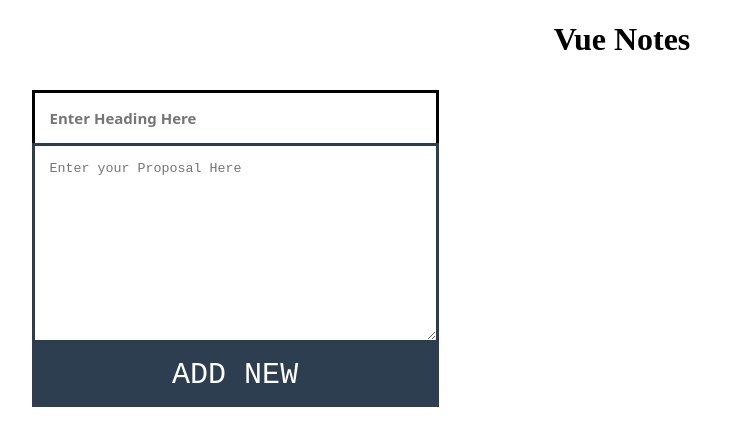
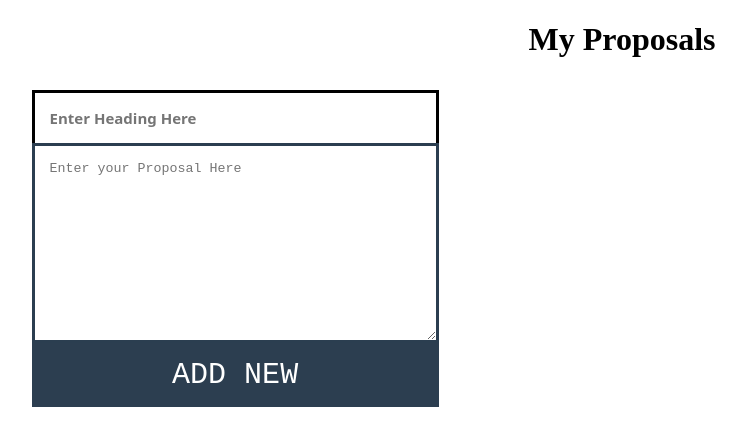
Before and after one commit to UsamaKhushnood/my-proposal, a Vue app: page / in a window 1280 px wide. Shown: the top 446 px of the page, without its empty margins (18-764 px from the left). Built offline with nearby package versions, Linux system fonts and the light colour scheme.

Commit message:
second push

```diff
--- a/src/components/HelloWorld.vue
+++ b/src/components/HelloWorld.vue
@@ -1,11 +1,11 @@
 <template>
   <div>
-    <h1 class="title" style="text-align: center">Vue Notes</h1>
+    <h1 class="title" style="text-align: center">My Proposals</h1>
     <div class="appbody" style="display: flex;" :style="{height: windowHeight}">
       <div class="newOne section section1" :style="{height: windowHeight}">
         <div class="sidebar">
           <form>
-                      <input class="headingInput" :placeholder="headingPlaceHolder" type="text" v-model="newProposal.heading" required>
+        <input class="headingInput" :placeholder="headingPlaceHolder" type="text" v-model="newProposal.heading" required>
         <textarea
           class="myTxt2"
           type="text"
```
Also changed, not shown: 1 other file (tests, documents, lock files or other folders).
